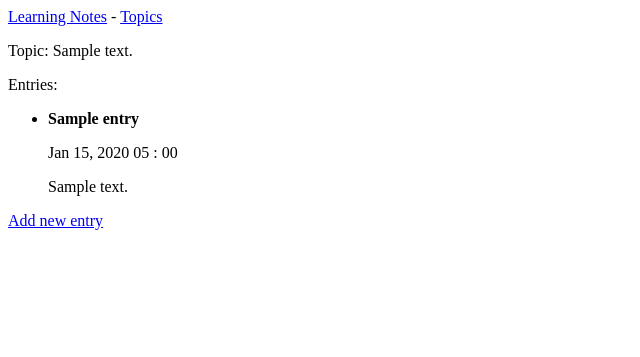
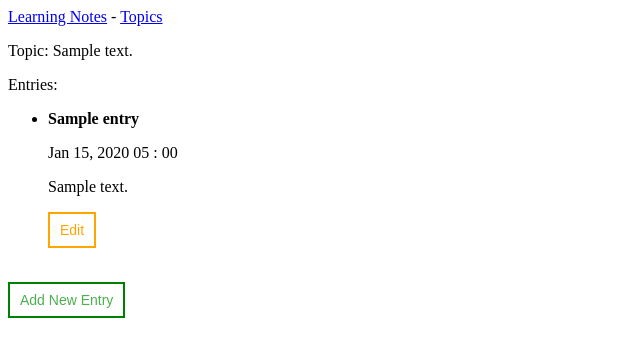
Before and after one commit to FanchenBao/WEBAPP_LiftNCode, a Django app: page /topics/1/ in a window 1280 px wide. Shown: the top 357 px of the page, without its empty margins (0-640 px from the left). Run offline with Django 3.2, Linux system fonts and the light colour scheme; tables that the repository leaves empty hold one stand-in row (values such as "Sample post").

Commit message:
Added edit_entry urls, views, and html. Also included button styles in base

```diff
--- a/learning_notes/forms.py
+++ b/learning_notes/forms.py
@@ -12,4 +12,6 @@ class EntryForm(forms.ModelForm):
         model = Entry
         fields = ['title','text']
         labels = {'text':'', 'title':''}
-        widgets = {'text':forms.Textarea(attrs = {'cols':80})}
+        widgets = {'text':forms.Textarea(attrs = {'cols':80, 'rows':40}),
+                    'title':forms.TextInput(attrs={'size': 80})
+                    }
--- a/learning_notes/templates/learning_notes/base.html
+++ b/learning_notes/templates/learning_notes/base.html
@@ -1,3 +1,56 @@
+<style>
+.button {
+    background-color: #4CAF50;
+    border: none;
+    color: white;
+    padding: 8px 10px;
+    text-align: center;
+    font-size: 14px;
+    cursor: pointer;
+    transition-duration: 0.4s;
+}
+
+.submit { /* for confirming, submitting, or any positive action */
+    background-color: white;
+    color: #4CAF50;
+    border: 2px solid green; /* Green */
+}
+.submit:hover {
+    background-color: green; /* Green */
+    color: white;
+}
+
+.delete { /* for deleting or any negative/warning action */
+    background-color: white;
+    color: red; /* red */
+    border: 2px solid red; /* red */
+}
+.delete:hover {
+    background-color: red; /* red */
+    color: white;
+}
+
+.edit { /* for editing or any modification action */
+    background-color: white;
+    color: orange; /* red */
+    border: 2px solid orange; /* red */
+}
+.edit:hover {
+    background-color: orange; /* red */
+    color: white;
+}
+
+.cancel { /* for canceling purpose */
+    background-color: white;
+    color: black;
+    border: 2px solid grey; /* black */
+}
+.cancel:hover {
+    background-color: grey; /* black */
+    color: white;
+}
+</style>
+
 <p>
     <a href = "{% url 'learning_notes:index' %}">Learning Notes</a> -
     <a href = "{% url 'learning_notes:topics' %}">Topics</a>
--- a/learning_notes/templates/learning_notes/topic.html
+++ b/learning_notes/templates/learning_notes/topic.html
@@ -9,10 +9,17 @@
                 <p><b>{{ entry.title}}</b></p>
                 <p>{{ entry.date_added|date:"M d, Y H : i" }}</p>
                 <p>{{ entry.text|linebreaks }}</p>
+                <p><form action = "{% url 'learning_notes:edit_entry' topic.id entry.id%}" method = 'GET'>
+                    <input type = 'submit' class = "button edit" value = 'Edit'>
+                    </form>
+                </p>
             </li>
         {% empty %}
             <li>No entry has been added for this topic yet.</li>
         {% endfor %}
     </ul>
-    <p><a href = "{% url 'learning_notes:new_entry' topic.id %}">Add new entry</a></p>
+    <br>
+    <form action = "{% url 'learning_notes:new_entry' topic.id %}" method = 'GET'>
+        <input type = 'submit' class = "button submit" value = 'Add New Entry'>
+    </form>
 {% endblock content %}
--- a/learning_notes/urls.py
+++ b/learning_notes/urls.py
@@ -11,4 +11,5 @@ urlpatterns = [
     path('topics/<int:topic_id>/', views.topic, name = 'topic'), # individual topic
     path('new_topic/', views.new_topic, name = 'new_topic'), # add new topic
     path('topics/<int:topic_id>/new_entry/', views.new_entry, name = 'new_entry'), # add new entry under a topic
+    path('topics/<int:topic_id>/<int:entry_id>/edit/', views.edit_entry, name = 'edit_entry'), # edit an entry
 ]
--- a/learning_notes/views.py
+++ b/learning_notes/views.py
@@ -2,7 +2,7 @@ from django.shortcuts import render
 from django.http import HttpResponse, HttpResponseRedirect
 from django.urls import reverse
 
-from .models import Topic
+from .models import Topic, Entry
 from .forms import TopicForm, EntryForm
 
 
@@ -31,7 +31,7 @@ def new_topic(request):
     if request.method != 'POST':
         form = TopicForm() # provide empty form if the request is not a form submission
     else: # user submit the form
-        form = TopicForm(request.POST)
+        form = TopicForm(data = request.POST)
         if form.is_valid(): # check for validity
             form.save()
             return HttpResponseRedirect(reverse('learning_notes:topics'))
@@ -46,7 +46,7 @@ def new_entry(request, topic_id):
     if request.method != 'POST':
         form = EntryForm() # provide empty form if the request is not a form submission
     else: # user submit the form
-        form = EntryForm(request.POST)
+        form = EntryForm(data = request.POST)
         if form.is_valid(): # check for validity
             new_entry = form.save(commit = False)
             new_entry.topic = topic
@@ -54,3 +54,17 @@ def new_entry(request, topic_id):
             return HttpResponseRedirect(reverse('learning_notes:topic', args = [topic_id]))
     context = {'form' : form, 'topic':topic}
     return render(request, 'learning_notes/new_entry.html', context)
+
+def edit_entry(request, topic_id, entry_id):
+    '''edit an entry'''
+    topic = Topic.objects.get(id = topic_id)
+    entry = Entry.objects.get(id = entry_id)
+    if request.method != 'POST':
+        form = EntryForm(instance = entry) # fill the form with pre-existing data
+    else:
+        form = EntryForm(instance = entry, data = request.POST) # fill with pre-existing data first, but then update the data based on request.POST
+        if form.is_valid(): # check for validity
+            form.save()
+            return HttpResponseRedirect(reverse('learning_notes:topic', args = [topic_id]))
+    context = {'form':form, 'topic':topic, 'entry':entry}
+    return render(request, 'learning_notes/edit_entry.html', context)
```
